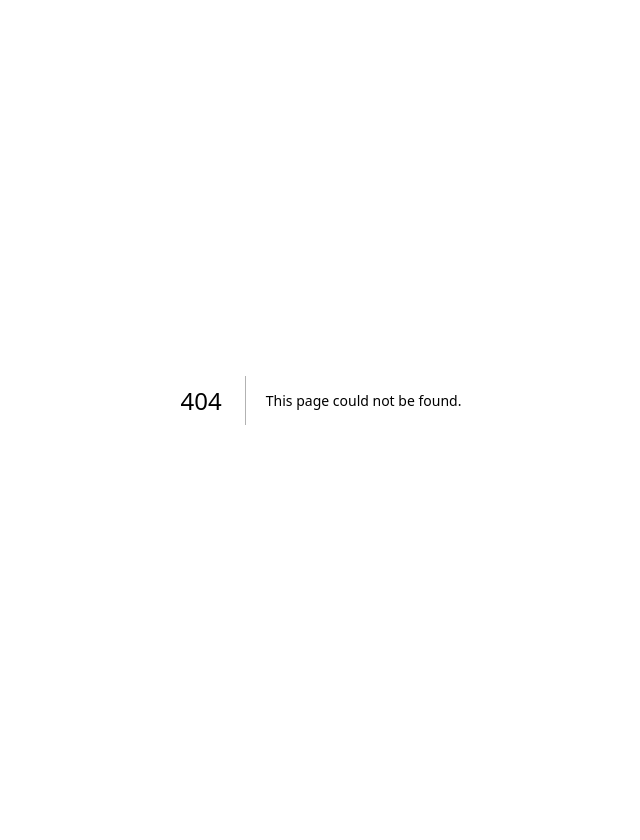
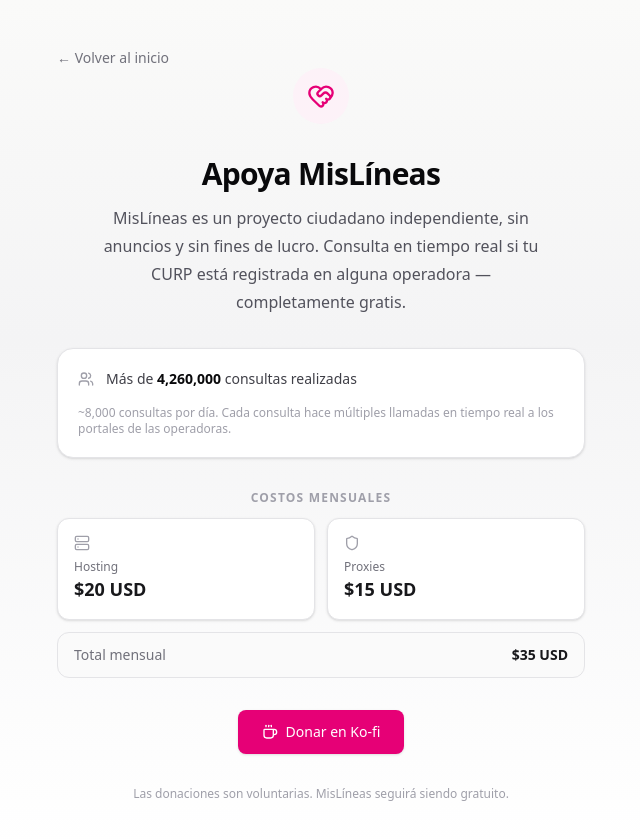
Before and after one commit to CarlosNunezMX/MisLineas, a Next.js app: page /donar in a window 1280 px wide. Before the commit this address had no page. Shown: the top 840 px of the page, without its empty margins (319-959 px from the left). Before the commit the page ends 800 px from the top, so only its background shows below. Built offline with nearby package versions, Linux system fonts and the light colour scheme.

Commit message:
feat: restore /donar page with real costs and consultation counter

```diff
--- /dev/null
+++ b/src/app/donar/page.tsx
@@ -0,0 +1,109 @@
+"use client";
+
+import { Coffee, HeartHandshake, Server, Shield, Users } from "lucide-react";
+import { motion } from "motion/react";
+import Link from "next/link";
+
+const KOFI_URL = "https://ko-fi.com/moraxh";
+
+const LAUNCH_DATE = new Date("2025-01-01");
+const INITIAL_CONSULTATIONS = 60_000;
+const DAILY_RATE = 8_000;
+
+function getEstimatedConsultations(): number {
+  const daysSinceLaunch = Math.floor(
+    (Date.now() - LAUNCH_DATE.getTime()) / (1000 * 60 * 60 * 24),
+  );
+  return INITIAL_CONSULTATIONS + daysSinceLaunch * DAILY_RATE;
+}
+
+export default function DonarPage() {
+  const consultations = getEstimatedConsultations();
+
+  return (
+    <div className="min-h-screen bg-[linear-gradient(180deg,#fafaf9_0%,#f4f4f5_40%,#ffffff_100%)] font-sans text-zinc-900">
+      <div className="mx-auto flex min-h-screen max-w-xl flex-col px-4 py-12 sm:px-6">
+        <Link
+          href="/"
+          className="text-sm text-zinc-500 hover:text-zinc-900 transition-colors"
+        >
+          ← Volver al inicio
+        </Link>
+
+        <motion.div
+          initial={{ opacity: 0, y: 10 }}
+          animate={{ opacity: 1, y: 0 }}
+          className="flex flex-1 flex-col items-center justify-center gap-8 text-center"
+        >
+          <div className="flex items-center justify-center w-14 h-14 rounded-full bg-pink-50 text-pink-600">
+            <HeartHandshake className="w-7 h-7" />
+          </div>
+
+          <div className="space-y-3">
+            <h1 className="text-2xl font-bold tracking-tight text-zinc-950 sm:text-3xl">
+              Apoya MisLíneas
+            </h1>
+            <p className="max-w-md text-sm leading-7 text-zinc-600 sm:text-base">
+              MisLíneas es un proyecto ciudadano independiente, sin anuncios y
+              sin fines de lucro. Consulta en tiempo real si tu CURP está
+              registrada en alguna operadora — completamente gratis.
+            </p>
+          </div>
+
+          <div className="w-full rounded-2xl border border-zinc-200 bg-white p-5 shadow-sm">
+            <div className="flex items-center gap-3 mb-4">
+              <Users className="w-4 h-4 text-zinc-400" />
+              <span className="text-sm font-medium text-zinc-700">
+                Más de{" "}
+                <span className="font-bold text-zinc-950">
+                  {consultations.toLocaleString("es-MX")}
+                </span>{" "}
+                consultas realizadas
+              </span>
+            </div>
+            <p className="text-xs text-zinc-400 text-left">
+              ~8,000 consultas por día. Cada consulta hace múltiples llamadas
+              en tiempo real a los portales de las operadoras.
+            </p>
+          </div>
+
+          <div className="w-full space-y-3">
+            <p className="text-xs font-semibold uppercase tracking-widest text-zinc-400">
+              Costos mensuales
+            </p>
+            <div className="grid grid-cols-2 gap-3">
+              <div className="rounded-xl border border-zinc-200 bg-white p-4 text-left shadow-sm">
+                <Server className="w-4 h-4 text-zinc-400 mb-2" />
+                <p className="text-xs text-zinc-500">Hosting</p>
+                <p className="text-lg font-bold text-zinc-900">$20 USD</p>
+              </div>
+              <div className="rounded-xl border border-zinc-200 bg-white p-4 text-left shadow-sm">
+                <Shield className="w-4 h-4 text-zinc-400 mb-2" />
+                <p className="text-xs text-zinc-500">Proxies</p>
+                <p className="text-lg font-bold text-zinc-900">$15 USD</p>
+              </div>
+            </div>
+            <div className="rounded-xl border border-zinc-200 bg-zinc-50 px-4 py-3 flex justify-between items-center">
+              <span className="text-sm text-zinc-500">Total mensual</span>
+              <span className="text-sm font-bold text-zinc-900">$35 USD</span>
+            </div>
+          </div>
+
+          <a
+            href={KOFI_URL}
+            target="_blank"
+            rel="noopener noreferrer"
+            className="inline-flex items-center gap-2 rounded-lg bg-pink-600 px-6 py-3 text-sm font-medium text-white shadow-sm transition-colors hover:bg-pink-700"
+          >
+            <Coffee className="w-4 h-4" />
+            Donar en Ko-fi
+          </a>
+
+          <p className="text-xs text-zinc-400">
+            Las donaciones son voluntarias. MisLíneas seguirá siendo gratuito.
+          </p>
+        </motion.div>
+      </div>
+    </div>
+  );
+}
--- a/src/components/home/Footer.tsx
+++ b/src/components/home/Footer.tsx
@@ -62,7 +62,7 @@
           </a>
         </div>
         <a
-          href="https://ko-fi.com/moraxh"
+          href="/donar"
           className="flex items-center gap-1.5 whitespace-nowrap text-pink-600 bg-pink-50 hover:bg-pink-100 px-3 py-1.5 rounded-full font-medium transition-colors shrink-0"
           target="_blank"
           rel="noopener noreferrer"
--- a/src/components/home/Navbar.tsx
+++ b/src/components/home/Navbar.tsx
@@ -49,7 +49,7 @@
               <Github className="w-5 h-5" />
             </a>
             <a
-              href="https://ko-fi.com/moraxh"
+              href="/donar"
               target="_blank"
               rel="noopener noreferrer"
               className="flex items-center gap-1.5 text-sm font-medium text-pink-600 hover:text-pink-700 bg-pink-50 hover:bg-pink-100 px-3 py-1.5 rounded-lg transition-colors"
@@ -113,7 +113,7 @@
               Derechos ARCO
             </button>
             <a
-              href="https://ko-fi.com/moraxh"
+              href="/donar"
               target="_blank"
               rel="noopener noreferrer"
               onClick={() => setIsMenuOpen(false)}
```
